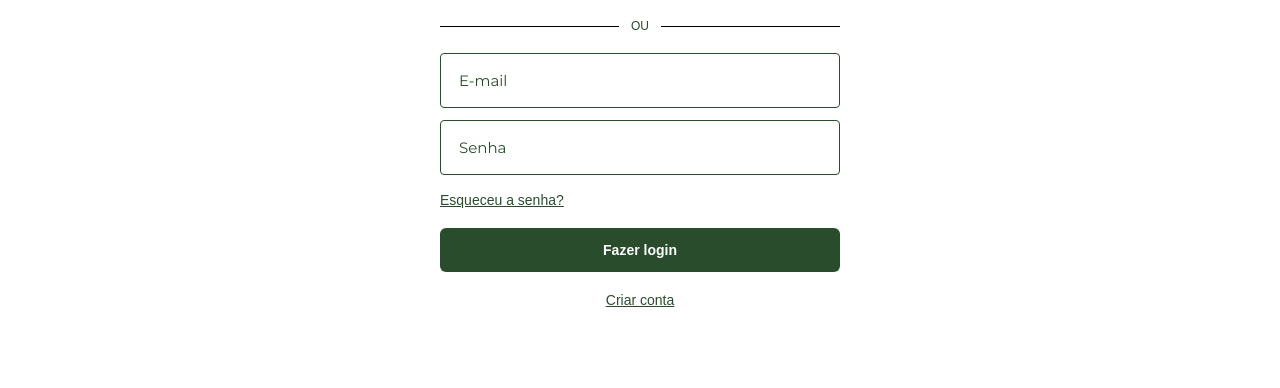
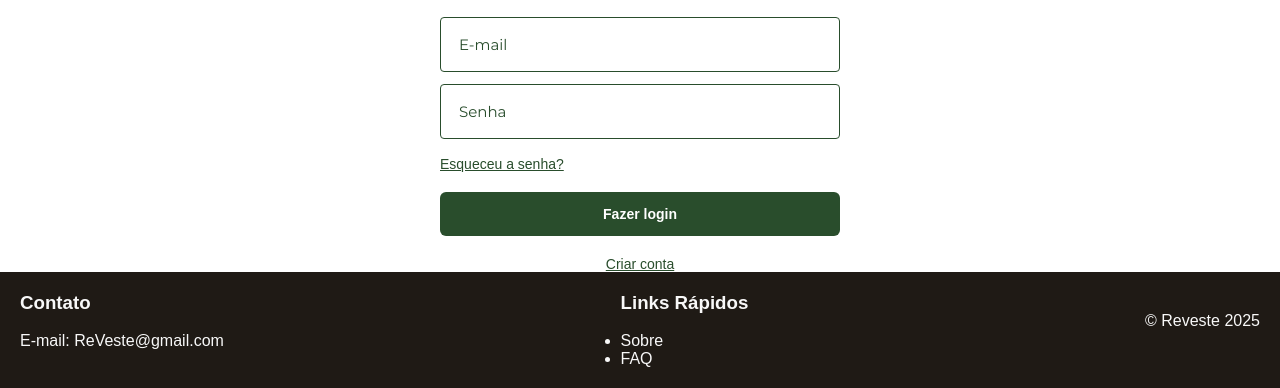
Before and after one commit to rhee-c31/ReVeste-Startup, a plain HTML site: page login.html in a window 1280 px wide. Shown: the part 446-834 px from the top of the page. Before the commit the page ends 800 px from the top, so only its background shows below. Drawn offline with Linux system fonts and the light colour scheme.

Commit message:
pagina dos produtos em andamento

```diff
--- a/_css/login.css
+++ b/_css/login.css
@@ -213,3 +213,19 @@
     color: #294d2c;
     text-decoration: underline;
   }
+
+  footer {
+    background-color: rgb(31, 26, 21);
+    color: #f8f8f8;
+    padding: 20px;
+  }
+
+  .footer-container {
+    display: flex;
+    justify-content: space-between;
+  }
+
+  .copy {
+    text-align: center;
+    margin-top: 20px;
+  }
--- /dev/null
+++ b/_css/produtos.css
@@ -0,0 +1,92 @@
+* {
+    margin: 0;
+    padding: 0;
+    box-sizing: border-box;
+  }
+
+  body {
+    font-family: 'Arial', sans-serif;
+    background-color: #f1f1f1;
+  }
+
+  /* Header */
+  .header {
+    width: 100%;
+    background-color: rgba(244,237,221);
+    border-bottom: 1px solid #ddd;
+    padding: 2rem;
+    position: sticky;
+    top: 0;
+    z-index: 1000;
+  }
+
+  .header-container {
+    max-width: 1200px;
+    width: 100%;
+    padding: 0 20px;
+    margin: 0 auto;
+    display: flex;
+    align-items: center;
+    justify-content: space-between;
+    flex-wrap: wrap;
+  }
+
+
+
+  /* Logo */
+  .logo img {
+    height: 100px;
+    cursor: pointer;
+    margin: 0;
+  }
+
+  .logo a {
+    font-size: 2rem;
+    font-family: 'Montserrat', sans-serif;
+    color: #2b5a2b;
+    font-weight: bold;
+  }
+
+
+  /* Navegação */
+  .nav-links {
+    display: flex;
+    gap: 50px;
+  }
+
+  .nav-links a {
+    font-family: 'Montserrat', sans-serif;
+    font-weight: bold;
+    text-decoration: none;
+    color: #294d2c;
+    font-weight: 500;
+    font-size: 20px;
+    transition: color 0.3s;
+  }
+
+  a {
+    text-decoration: none; /* remove sublinhado */
+    color: inherit; /* herda a cor do h3 */
+  }
+
+  .nav-links a:hover {
+    color: #5dad62; /* muda para azul no hover (você pode trocar pela cor da sua marca) */
+    transform: scale(1.05);
+  }
+
+  /* Ícones */
+  .header-icons {
+    display: flex;
+    gap: 20px;
+  }
+
+  .header-icons a {
+    color: #294d2c;
+    font-size: 22px;
+    transition: color 0.3s;
+  }
+
+  .header-icons a:hover {
+    color: #5dad62;
+    transform: scale(1.05);
+  }
--- a/_css/style.css
+++ b/_css/style.css
@@ -261,3 +261,19 @@
 .botao_shop:hover {
   background-color: #222; /* escurece um pouco no hover */
 }
+
+footer {
+  background-color: rgb(31, 26, 21);
+  color: #f8f8f8;
+  padding: 20px;
+}
+
+.footer-container {
+  display: flex;
+  justify-content: space-between;
+}
+
+.copy {
+  text-align: center;
+  margin-top: 20px;
+}
--- a/login.html
+++ b/login.html
@@ -42,7 +42,7 @@
       </div>
     </header>
 
-    <br><br><br><br><br><br><br>
+    <br><br><br><br><br>
     <h1 class="fazer_login">Fazer Login</h1>
     <br>
 
@@ -71,7 +71,26 @@
 
       <a href="#" class="criar-conta">Criar conta</a>
 
+      <footer>
+        <div class="footer-container">
+          <div>
+            <h3>Contato</h3>
+            <br>
+            <p>E-mail: ReVeste@gmail.com</p>
+          </div>
 
+          <div>
+            <h3>Links Rápidos</h3>
+            <br>
+            <ul>
+              <li><a href="#">Sobre</a></li>
+              <li><a href="#">FAQ</a></li>
+            </ul>
+          </div>
+        <div class="copy">
+          <p>&copy; Reveste 2025</p>
+        </div>
+      </footer>
 
 </body>
 </html>
```
Also changed, not shown: index.html (+20 -1 lines), produtos.html (added, +42 -0 lines), _img/Banner3.png (added).
